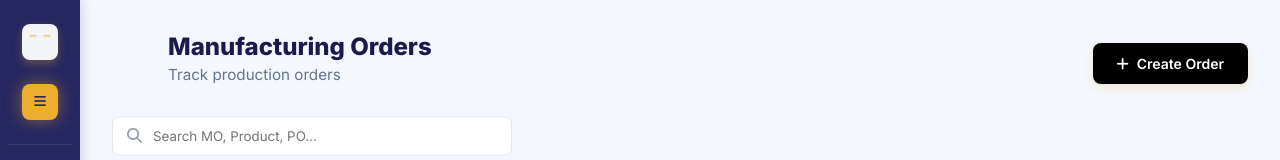
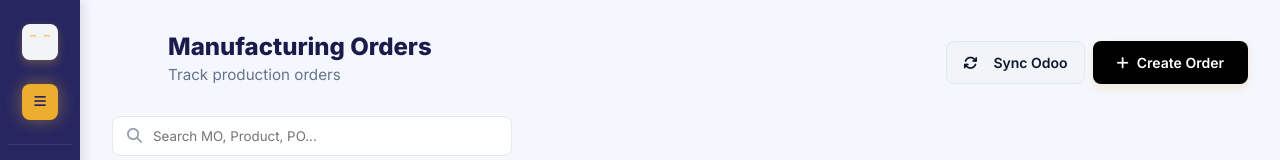
Before and after one commit to maoozkhan0123-cell/labour-tracking-app, a React (Vite) app: page /manufacturing-orders in a window 1280 px wide. Shown: the top 160 px of the page. Built offline with nearby package versions, Linux system fonts and the light colour scheme; no server answers; the database is empty; sample sign-in values are in the browser's storage.

Commit message:
Feat: Add Sync Odoo button to Manufacturing Orders

```diff
--- a/src/pages/ManufacturingOrdersPage.tsx
+++ b/src/pages/ManufacturingOrdersPage.tsx
@@ -30,6 +30,65 @@ export const ManufacturingOrdersPage: React.FC = () => {
         const { data } = await supabase.from('manufacturing_orders').select('*').order('created_at', { ascending: false }) as { data: any[] };
         if (data) setOrders(data);
         setIsLoading(false);
+    };
+
+    const handleSync = async () => {
+        if (!confirm('Fetch latest orders from Odoo? This will update existing records.')) return;
+        setIsLoading(true);
+        try {
+            const response = await fetch('https://us-central1-pythonautomation-430712.cloudfunctions.net/laborTrackAPI', {
+                headers: {
+                    'X-APP-KEY': 'Y3JhY2t3YXNoc2VydmVib3VuZHRoaW5rd2luZHBsYW50Y29ubmVjdGVkbG9uZ2VybG8'
+                }
+            });
+            const result = await response.json();
+
+            if (result && result.items) {
+                let count = 0;
+                for (const item of result.items) {
+                    // Normalize status to title case if needed, or keep as is.
+                    // API returns "Greenlit", "Shipped". App uses "Draft", "Scheduled", etc.
+                    // We will just store what API gives.
+
+                    const po = item.po_number || '';
+                    if (!po) continue;
+
+                    // Fallback for MO number if API doesn't have it (using PO)
+                    const mo = item.mo_number || po;
+
+                    // Check if exists
+                    const { data: existing } = await supabase.from('manufacturing_orders')
+                        .select('id')
+                        .or(`po_number.eq.${po},mo_number.eq.${mo}`)
+                        .maybeSingle();
+
+                    const payload = {
+                        mo_number: mo,
+                        quantity: typeof item.quantity === 'number' ? item.quantity : 0,
+                        po_number: po,
+                        product_name: item.product_name,
+                        sku: item.sku,
+                        event_id: item.event_id,
+                        scheduled_date: item.scheduled_date || null,
+                        current_status: item.current_status
+                    };
+
+                    if (existing) {
+                        await (supabase.from('manufacturing_orders') as any).update(payload).eq('id', existing.id);
+                    } else {
+                        await (supabase.from('manufacturing_orders') as any).insert(payload);
+                    }
+                    count++;
+                }
+                alert(`Sync Complete. Processed ${count} orders.`);
+                await fetchOrders();
+            }
+        } catch (e: any) {
+            console.error(e);
+            alert('Sync Failed: ' + e.message);
+        } finally {
+            setIsLoading(false);
+        }
     };
 
     const handleCreate = async () => {
@@ -127,10 +186,16 @@ export const ManufacturingOrdersPage: React.FC = () => {
                     <h1 className="page-title">Manufacturing Orders</h1>
                     <p className="page-subtitle">Track production orders</p>
                 </div>
+                <div style={{ display: 'flex', gap: '0.5rem' }}>
+                    <button className="btn btn-secondary" onClick={handleSync}
+                        style={{ width: 'auto', padding: '0.75rem 1.0rem', background: '#F1F5F9', color: '#0F172A', border: '1px solid #E2E8F0', borderRadius: '8px', fontWeight: 600 }}>
+                        <i className="fa-solid fa-arrows-rotate" style={{ marginRight: '8px' }}></i> Sync Odoo
+                    </button>
                     <button className="btn btn-primary" onClick={() => { resetForm(); setIsAddOpen(true); }}
                         style={{ width: 'auto', padding: '0.75rem 1.5rem', background: '#000', color: '#fff', border: 'none', borderRadius: '8px', fontWeight: 600 }}>
                         <i className="fa-solid fa-plus"></i> Create Order
                     </button>
+                </div>
             </div>
 
             <div style={{ marginBottom: '2rem' }}>
@@ -174,7 +239,7 @@ export const ManufacturingOrdersPage: React.FC = () => {
                                     {order.scheduled_date}
                                 </td>
                                 <td style={{ padding: '0.75rem 1rem' }}>
-                                    <span className={`badge badge-${(order.current_status || 'draft').toLowerCase()}`} style={{textTransform: 'capitalize'}}>
+                                    <span className={`badge badge-${(order.current_status || 'draft').toLowerCase()}`} style={{ textTransform: 'capitalize' }}>
                                         {order.current_status}
                                     </span>
                                 </td>
```
Lines whose indentation alone changed are shown as unchanged.
